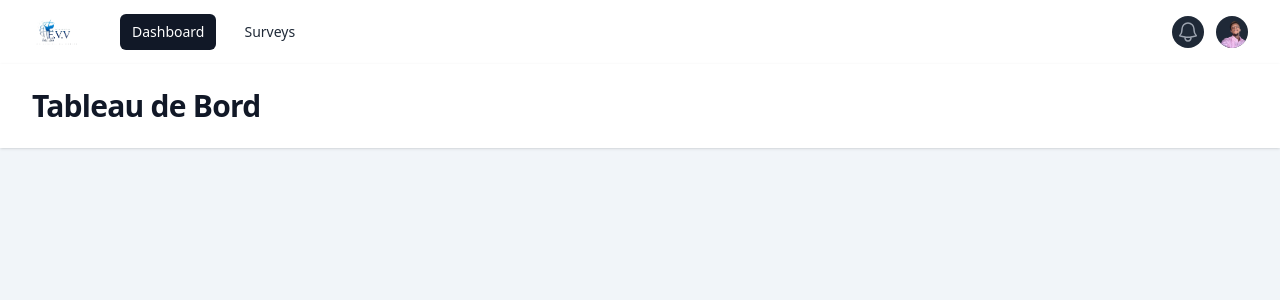
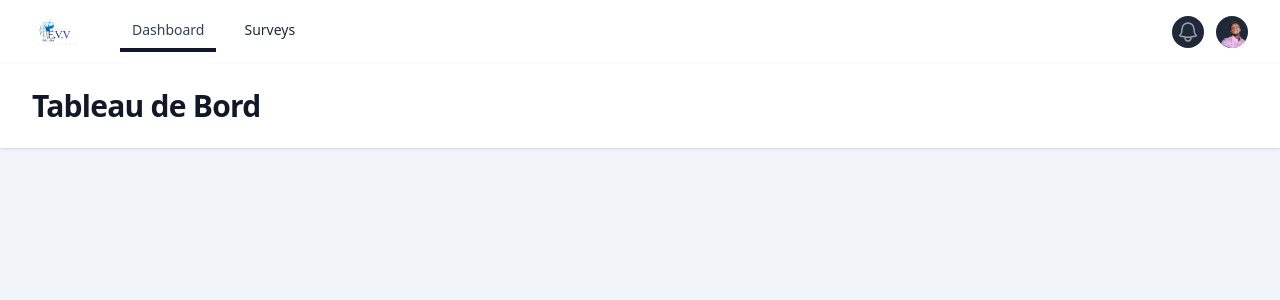
Before and after one commit to rovertnet/evv_app, a React (Vite) app in the folder react/: page / in a window 1280 px wide. Shown: the top 300 px of the page. Built offline with nearby package versions, Linux system fonts and the light colour scheme.

Commit message:
je suis le deuxième commit

```diff
--- a/react/src/component/DefaultLeyaouts.jsx
+++ b/react/src/component/DefaultLeyaouts.jsx
@@ -62,9 +62,9 @@ export default function DefaultLeyaouts() {
                             className={({ isActive }) =>
                               classNames(
                                 isActive
-                                  ? "bg-gray-900 text-white"
+                                  ? "border-b-4 border-slate-900 text-slate-700"
                                   : "text-gray-800 hover:bg-gray-400 hover:text-white",
-                                "rounded-md px-3 py-2 text-sm font-medium"
+                                "px-3 py-2 text-sm font-medium"
                               )
                             }
                           >
```
